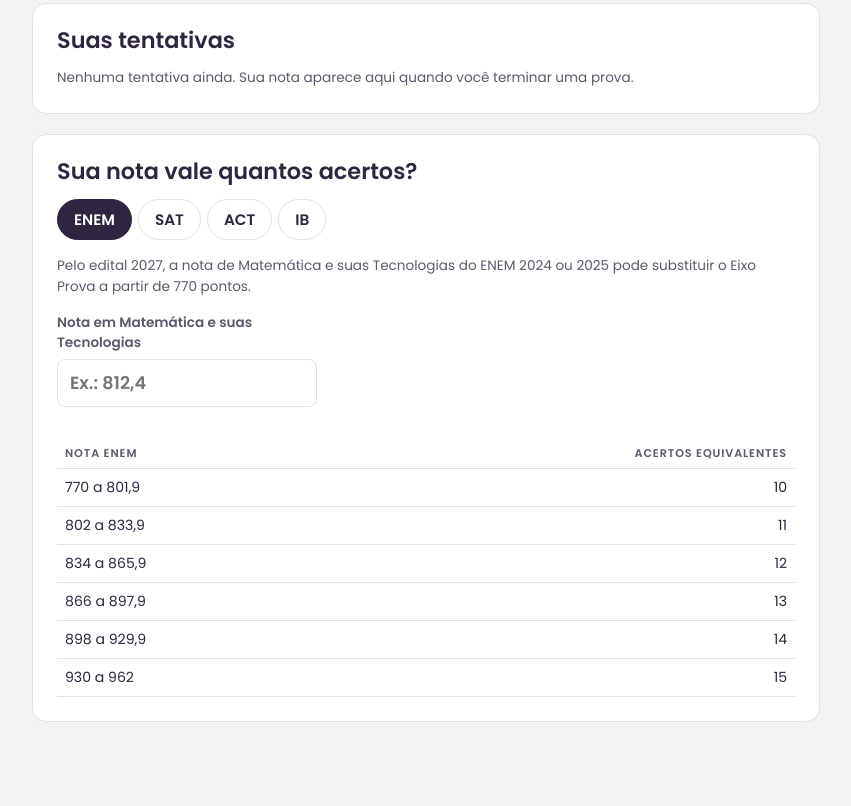
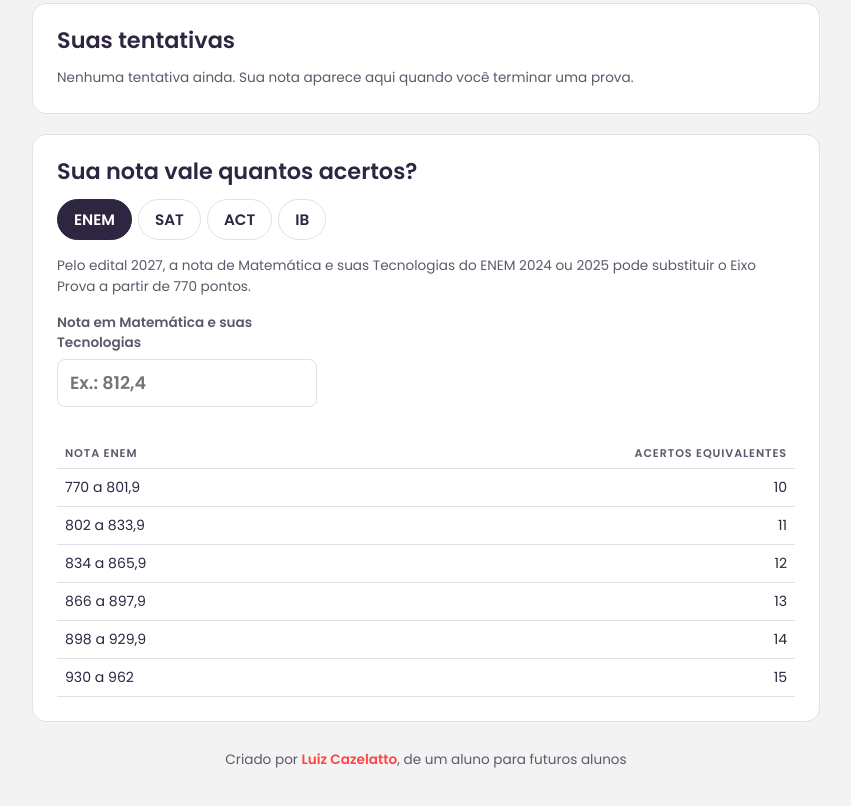
Before and after one commit to luizgustavo664/Simulado-Eixo-Prova-Inteli, a website: page docs/index.html in a window 1280 px wide. Shown: the part 999-1805 px from the top of the page, without its empty margins (214-1065 px from the left). Drawn offline with Linux system fonts and the light colour scheme.

Commit message:
Adiciona crédito do autor na tela inicial

```diff
--- a/docs/index.html
+++ b/docs/index.html
@@ -56,6 +56,9 @@
 .sheet{background:var(--paper);border:1px solid var(--line);border-radius:14px;padding:24px;display:grid;gap:16px;min-width:0}
 .rules{margin:0;padding-left:1.2em;display:grid;gap:6px}
 .note{font:.85rem/1.5 var(--ui);color:var(--muted);margin:0}
+.credit{font:.85rem/1.5 var(--ui);color:var(--muted);text-align:center;padding-block:8px 0}
+.credit a{color:var(--accent);font-weight:600;text-decoration:none}
+.credit a:hover,.credit a:focus-visible{text-decoration:underline}
 button{font:600 .95rem var(--ui);border-radius:8px;cursor:pointer;padding:10px 18px;border:1px solid var(--line);background:var(--paper);color:var(--ink)}
 button.primary{background:var(--accent);border-color:var(--accent);color:var(--accent-ink)}
 button:focus-visible{outline:3px solid var(--accent);outline-offset:2px}
@@ -274,7 +277,8 @@
       <div><button class="primary" id="go">Começar prova ${chosen}</button></div>
     </div>
     <div class="sheet"><h2>Suas tentativas</h2><div id="hist"></div></div>
-    <div class="sheet" id="equiv"></div></div>`;
+    <div class="sheet" id="equiv"></div>
+    <footer class="credit">Criado por <a href="https://www.linkedin.com/in/luiz-cazelatto/" target="_blank" rel="noopener">Luiz Cazelatto</a>, de um aluno para futuros alunos</footer></div>`;
   renderHistory(); renderEquiv();
   app.querySelectorAll("[data-p]").forEach(b => b.onclick = () => { chosen = b.dataset.p; intro(); });
   document.getElementById("go").onclick = start;
```
Also changed, not shown: gerador/simulado.tpl.html (+5 -1 lines).
